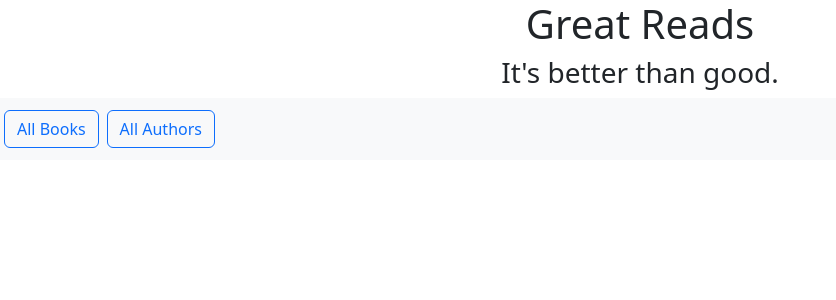
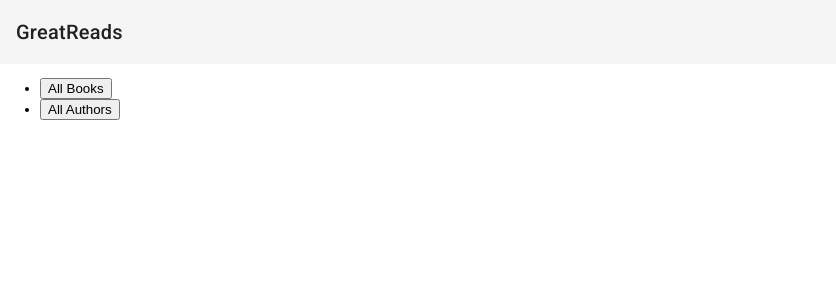
Before and after one commit to rhare26/GreatReads, an Angular app: page / in a window 1280 px wide. Shown: the top 300 px of the page, without its empty margins (0-836 px from the left). Built offline with nearby package versions, Linux system fonts and the light colour scheme.

Commit message:
Removed bootstrap, starting to convert to material

```diff
--- a/angular.json
+++ b/angular.json
@@ -25,7 +25,7 @@
               "src/assets"
             ],
             "styles": [
-              "node_modules/bootstrap/dist/css/bootstrap.min.css",
+              "@angular/material/prebuilt-themes/indigo-pink.css",
               "src/styles.css"
             ],
             "scripts": ["node_modules/bootstrap/dist/js/bootstrap.min.js"]
@@ -88,6 +88,7 @@
               "src/assets"
             ],
             "styles": [
+              "@angular/material/prebuilt-themes/indigo-pink.css",
               "src/styles.css"
             ],
             "scripts": []
--- a/package.json
+++ b/package.json
@@ -11,15 +11,15 @@
   "private": true,
   "dependencies": {
     "@angular/animations": "^15.1.0",
+    "@angular/cdk": "^15.1.1",
     "@angular/common": "^15.1.0",
     "@angular/compiler": "^15.1.0",
     "@angular/core": "^15.1.0",
     "@angular/forms": "^15.1.0",
+    "@angular/material": "^15.1.1",
     "@angular/platform-browser": "^15.1.0",
     "@angular/platform-browser-dynamic": "^15.1.0",
     "@angular/router": "^15.1.0",
-    "bootstrap": "^5.2.3",
-    "ngx-bootstrap": "^10.2.0",
     "rxjs": "~7.8.0",
     "tslib": "^2.3.0",
     "zone.js": "~0.12.0"
--- a/src/app/app.component.html
+++ b/src/app/app.component.html
@@ -1,6 +1,7 @@
 <div class=""containter>
-  <h1 class="d-flex justify-content-center">Great Reads</h1>
-  <h3 class="d-flex justify-content-center">It's better than good.</h3>
+  <mat-toolbar>
+    <span>GreatReads</span>
+  </mat-toolbar>
 
   <nav class="navbar navbar-expand-sm bg-light navbar-dark">
     <ul class="navbar-nav">
--- a/src/app/app.component.ts
+++ b/src/app/app.component.ts
@@ -1,4 +1,5 @@
 import { Component } from '@angular/core';
+import { MatToolbarModule } from '@angular/material/toolbar';
 
 @Component({
   selector: 'app-root',
--- a/src/app/app.module.ts
+++ b/src/app/app.module.ts
@@ -14,6 +14,8 @@
 import { FormsModule, ReactiveFormsModule } from '@angular/forms';
 import { AppRoutingModule } from './app-routing.module';
 import { RouterModule } from '@angular/router';
+import { MatToolbarModule } from '@angular/material/toolbar';
+
 
 @NgModule({
   declarations: [
@@ -31,7 +33,8 @@
     ReactiveFormsModule,
     AppRoutingModule,
     RouterModule,
-    HttpClientModule
+    HttpClientModule,
+    MatToolbarModule
   ],
   providers: [SharedService],
   bootstrap: [AppComponent]
--- a/src/index.html
+++ b/src/index.html
@@ -6,8 +6,11 @@
   <base href="/">
   <meta name="viewport" content="width=device-width, initial-scale=1">
   <link rel="icon" type="image/x-icon" href="favicon.ico">
+  <link rel="preconnect" href="https://fonts.gstatic.com">
+  <link href="https://fonts.googleapis.com/css2?family=Roboto:wght@300;400;500&display=swap" rel="stylesheet">
+  <link href="https://fonts.googleapis.com/icon?family=Material+Icons" rel="stylesheet">
 </head>
-<body>
+<body class="mat-typography">
   <app-root></app-root>
 </body>
 </html>
--- a/src/styles.css
+++ b/src/styles.css
@@ -1 +1,4 @@
 /* You can add global styles to this file, and also import other style files */
+
+html, body { height: 100%; }
+body { margin: 0; font-family: Roboto, "Helvetica Neue", sans-serif; }
```
Also changed, not shown: 2 other files (tests, documents, lock files or other folders).
